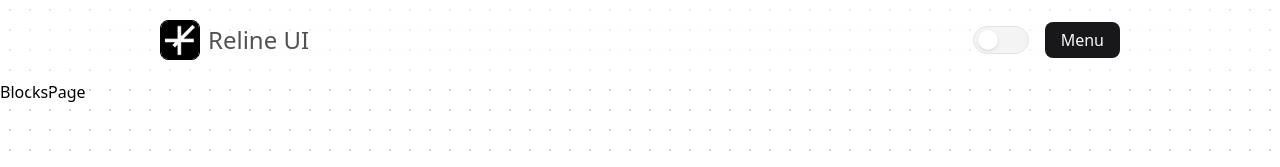
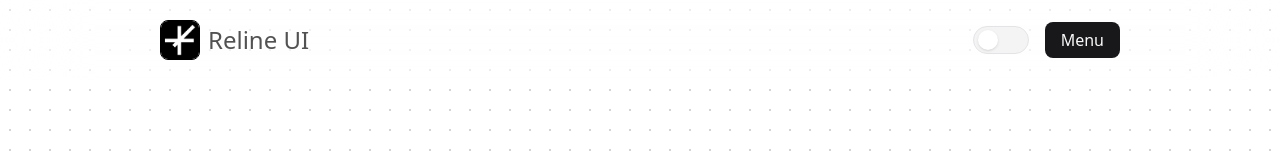
Before and after one commit to Reline-UI/reline-ui, a React (Vite) app: page /blocks in a window 1280 px wide. Shown: the top 167 px of the page. Built offline with nearby package versions, Linux system fonts and the light colour scheme.

Commit message:
The Example folder structure has been changed

```diff
--- a/example/App.jsx
+++ b/example/App.jsx
@@ -173,8 +173,9 @@ export default function App() {
                     <Button variant="warning">Warning</Button>
                     <Button variant="success">Success</Button>
                   </div>
-
+                {/* ------GlassButton------ */}
                   <GlassButton>Glass Button</GlassButton>
+                  {/* Slider button */}
                   <SliderButton>Follow Me!</SliderButton>
                 </div>
               </ComponentPreview>
--- a/example/Pages/BlocksPage.jsx
+++ b/example/Pages/BlocksPage.jsx
@@ -1,5 +1,8 @@
 const BlocksPage = () => {
-  return <div>BlocksPage</div>;
+  return (
+    <main className="relative">
+    </main>
+  );
 };
 
 export default BlocksPage;
```
Also changed, not shown: src/Block/Hero.jsx (deleted).
